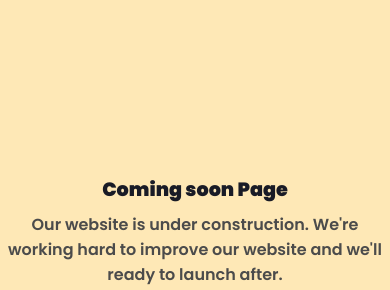
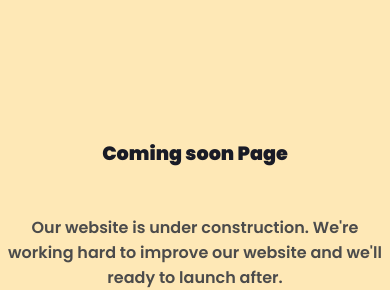
Before and after one commit to aryan-angra/coming-soon-page-timer, a plain HTML site: page index.html in a window 390 px wide. Shown: the part 53-343 px from the top of the page. Drawn offline with Linux system fonts and the light colour scheme.

Commit message:
Update style.css

```diff
--- a/style.css
+++ b/style.css
@@ -85,6 +85,7 @@
     .container p{
         font-size: medium;
         text-align: center;
+        margin: 40px 2%;
     }
     .email-content p{
         text-align: center;
```
